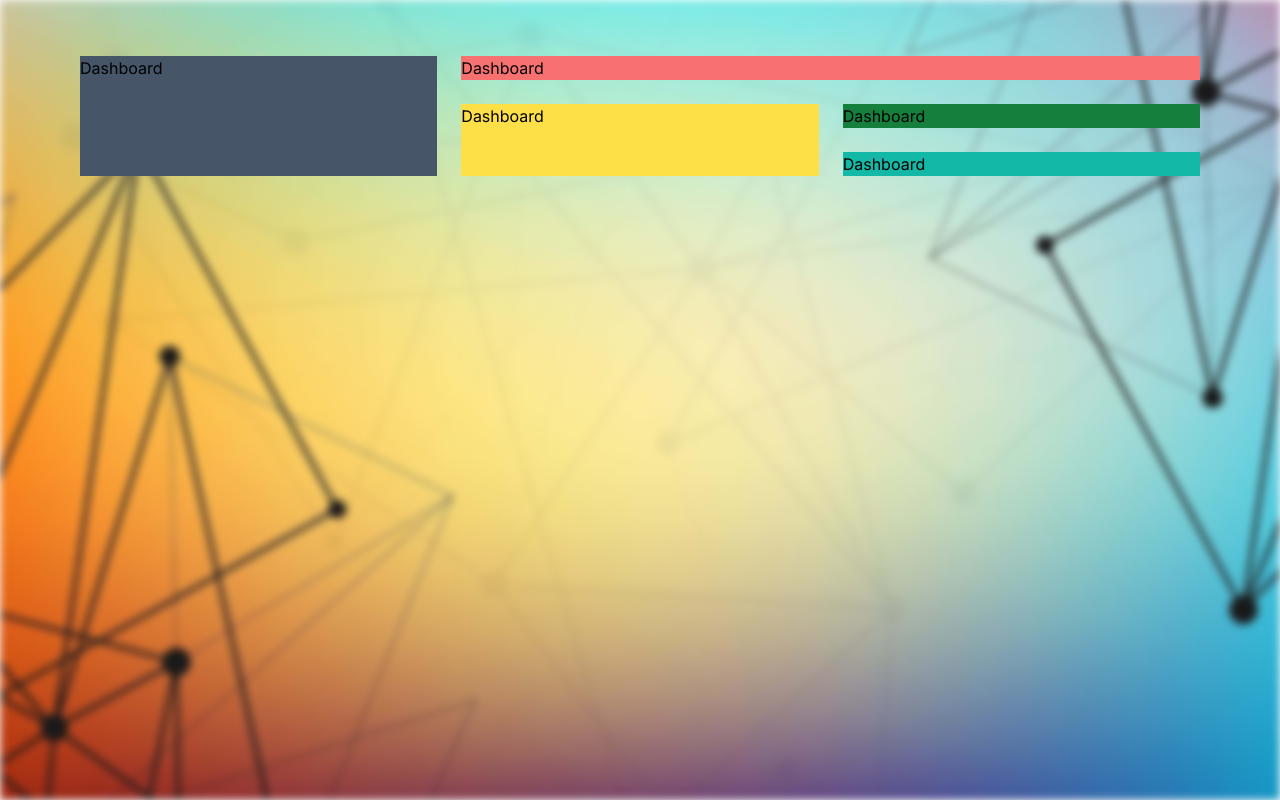
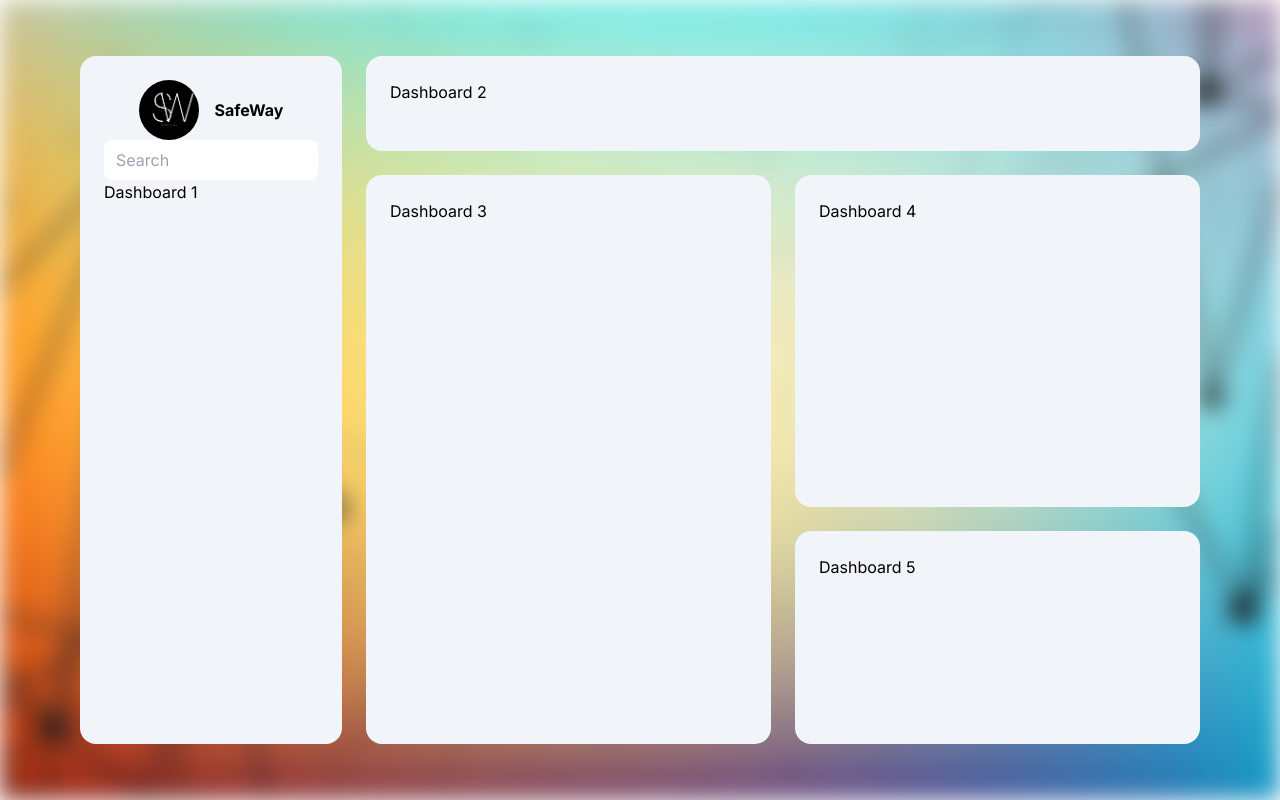
Before and after one commit to pedroalima/safeway, a Next.js app: page /dashboard in a window 1280 px wide. Built offline with nearby package versions, Linux system fonts and the light colour scheme.

Commit message:
style: add grid layout in dashboard page

```diff
--- a/src/app/(private)/dashboard/page.tsx
+++ b/src/app/(private)/dashboard/page.tsx
@@ -3,8 +3,8 @@ import Image from "next/image";
 
 export default function Dashboard() {
   return (
-    <section>
-        <div className="-z-10 fixed w-full h-full blur-sm">
+    <section className="h-screen">
+        <div className="-z-10 fixed w-full h-full blur-md">
             <Image
                 src="/bg-1.jpg"
                 layout="fill"
@@ -13,21 +13,29 @@ export default function Dashboard() {
             />
         </div>
 
-        <div className="px-20 py-14 grid grid-cols-3 grid-rows-3 gap-6">
-            <div className="bg-slate-600 col-start-1 col-end-2 row-start-1 row-end-4">
-                <h1>Dashboard</h1>
+        <div className="px-20 py-14 h-full grid grid-cols-8 grid-rows-6 gap-6">
+            <div className="bg-slate-100 col-start-1 col-end-3 row-start-1 row-end-7 rounded-2xl p-6">
+                <div className="flex justify-center items-center gap-4">
+                    <Image src="/logo.png" width="60" height="60" alt="Logo" className="rounded-full" />
+                    <span className="font-bold">SafeWay</span>
+                </div>
+                <div>
+                    <input type="search" name="search" id="search" placeholder="Search" className="rounded-lg w-full py-2 px-3" />
+                </div>
+
+                <h1>Dashboard 1</h1>
             </div>
-            <div className="bg-red-400 col-start-2 col-end-4 row-start-1 row-end-2">
-                <h1>Dashboard</h1>
+            <div className="bg-slate-100 col-start-3 col-end-9 row-start-1 row-end-2 rounded-2xl p-6">
+                <h1>Dashboard 2</h1>
             </div>
-            <div className="bg-yellow-300 col-start-2 col-end-3 row-start-2 row-end-4">
-                <h1>Dashboard</h1>
+            <div className="bg-slate-100 col-start-3 col-end-6 row-start-2 row-end-7 rounded-2xl p-6">
+                <h1>Dashboard 3</h1>
             </div>
-            <div className="bg-green-700 col-start-3 col-end-4 row-start-2 row-end-3">
-                <h1>Dashboard</h1>
+            <div className="bg-slate-100 col-start-6 col-end-9 row-start-2 row-end-5 rounded-2xl p-6">
+                <h1>Dashboard 4</h1>
             </div>
-            <div className="bg-teal-500">
-                <h1>Dashboard</h1>
+            <div className="bg-slate-100 col-start-6 col-end-9 row-start-5 row-end-7 rounded-2xl p-6">
+                <h1>Dashboard 5</h1>
             </div>
         </div>
 
--- a/src/app/page.tsx
+++ b/src/app/page.tsx
@@ -3,7 +3,7 @@ import Image from "next/image";
 export default function Home() {
   return (
     <main className="min-w-full h-screen flex justify-center items-center">
-      <div className="hidden sm:block -z-10 fixed w-full h-full">
+      <div className="hidden sm:block -z-0 fixed w-full h-full">
         <Image
           src="/bg-1.jpg"
           layout="fill"
```
